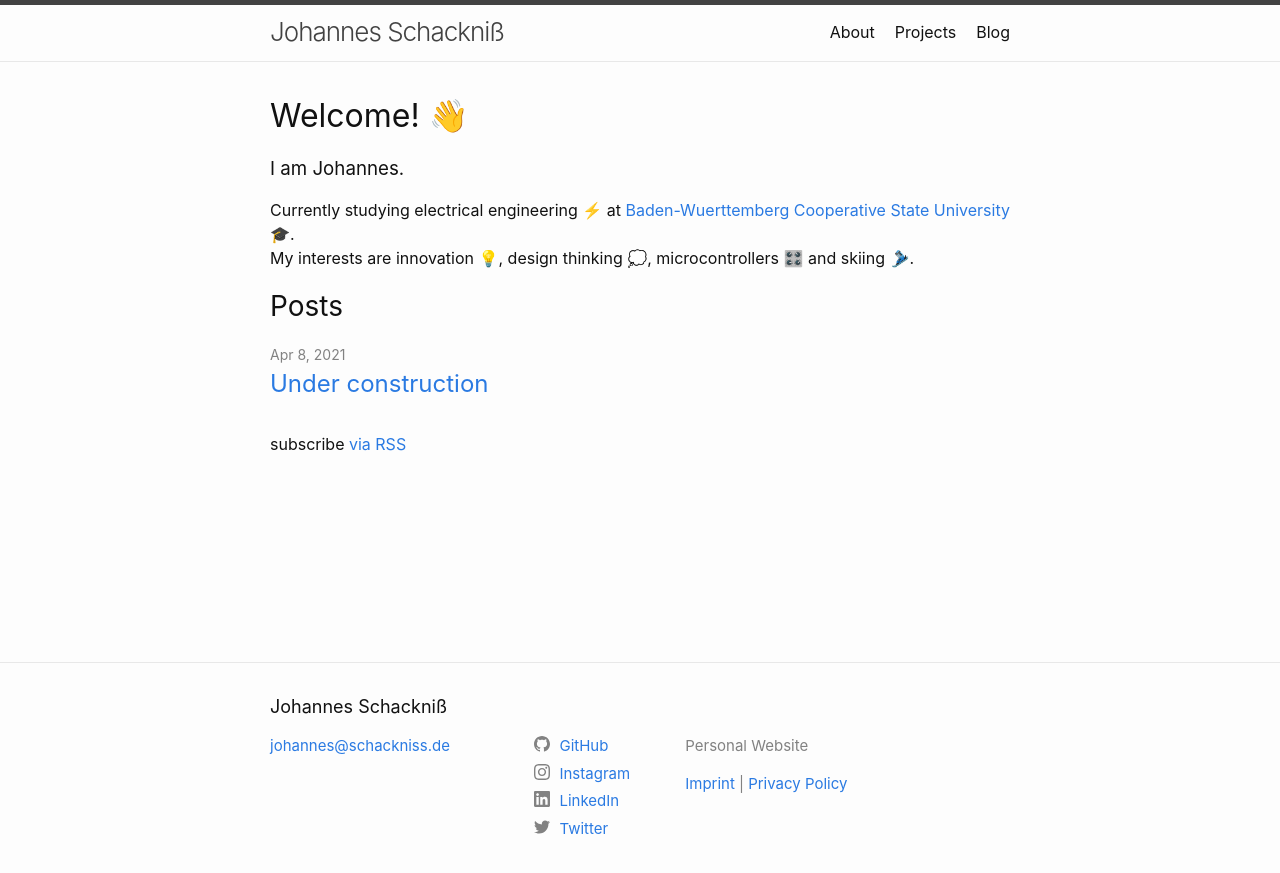
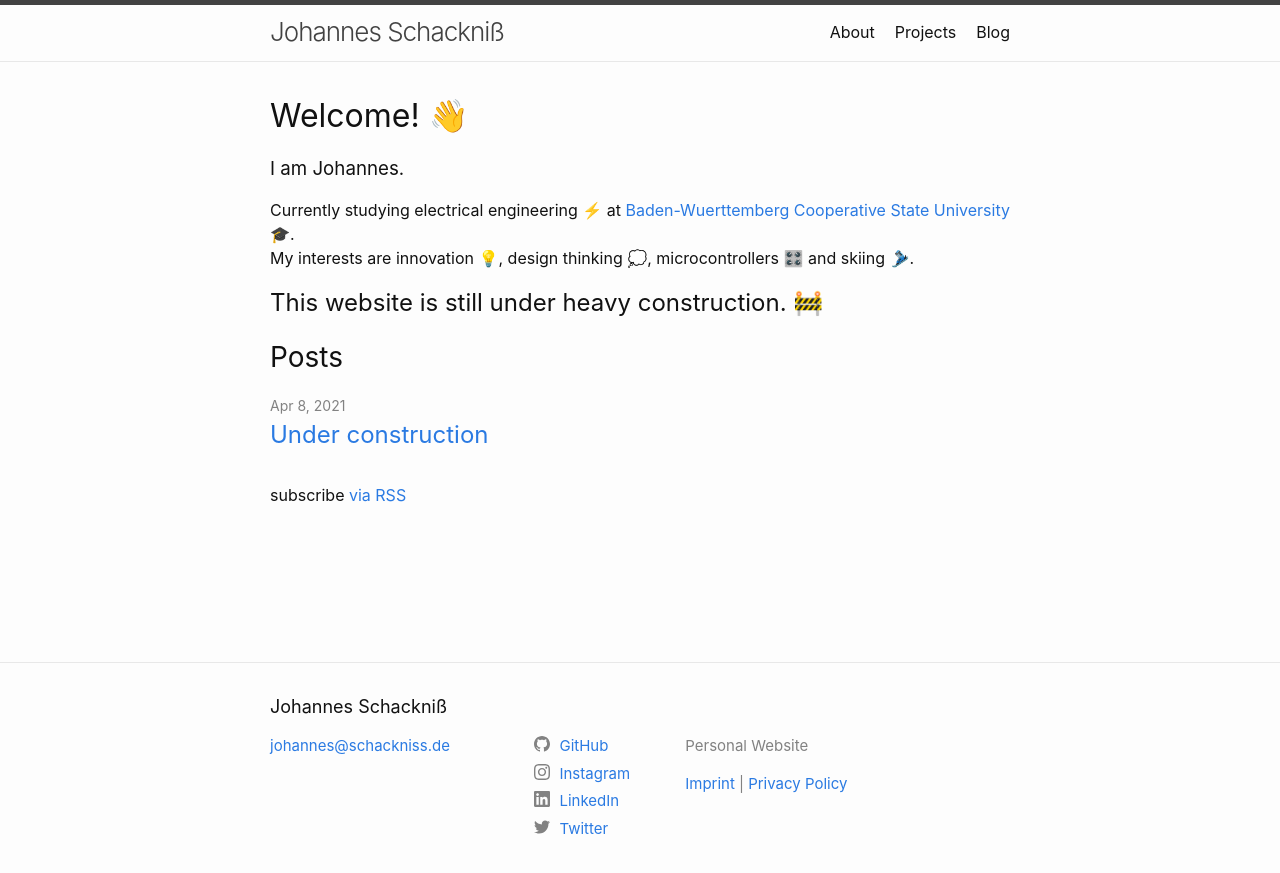
Before and after one commit to schackniss/schackniss.de, a Jekyll site: the page built from index.md, in a window 1280 px wide. Shown: the top 873 px of the page. Built offline with Jekyll 4.4.1, drawn with Linux system fonts in a browser that asks for light colours.

Commit message:
[Add] under construction headline

```diff
--- a/index.md
+++ b/index.md
@@ -5,3 +5,5 @@ title: Welcome! 👋
 ### I am Johannes.
 Currently studying electrical engineering ⚡ at [Baden-Wuerttemberg Cooperative State University 🎓](https://www.dhbw.de/).
 My interests are innovation 💡, design thinking 💭, microcontrollers 🎛️ and skiing 🎿.
+
+## This website is still under heavy construction. 🚧
```
